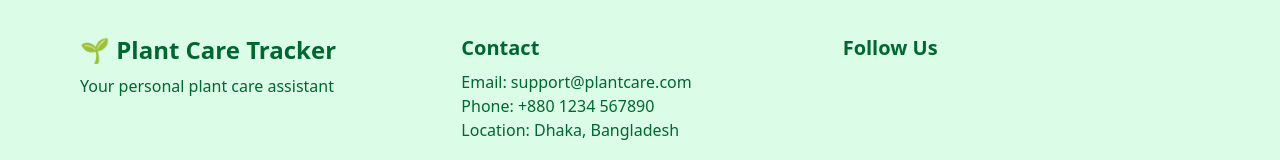
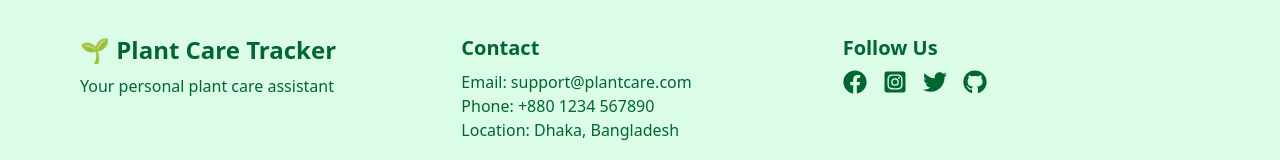
Before and after one commit to niraihan/plant-care-tracker, a React (Vite) app: page / in a window 1280 px wide. Shown: the part 1624-1784 px from the top of the page. Built offline with nearby package versions, Linux system fonts and the light colour scheme; no server answers.

Commit message:
soical icon added

```diff
--- a/src/components/Footer.jsx
+++ b/src/components/Footer.jsx
@@ -1,3 +1,6 @@
+import { FaFacebook, FaGithub, FaTwitter, } from "react-icons/fa";
+import { FaInstagramSquare } from "react-icons/fa";
+
 const Footer = () => {
     return (
         <footer className="bg-green-100 text-green-800 mt-10">
@@ -17,17 +20,17 @@ const Footer = () => {
                 <div>
                     <h3 className="text-xl font-semibold mb-2">Follow Us</h3>
                     <div className="flex gap-4 text-2xl">
-                        <a href="https://facebook.com" target="_blank" rel="noreferrer" className="hover:text-blue-600">
-                            <i className="fa-brands fa-facebook"></i>
+                        <a href="https://www.facebook.com" target="_blank" rel="noreferrer" className="hover:text-blue-600">
+                            <i className="fa-brands fa-facebook"><FaFacebook /></i>
                         </a>
-                        <a href="https://instagram.com" target="_blank" rel="noreferrer" className="hover:text-pink-600">
-                            <i className="fa-brands fa-instagram"></i>
+                        <a href="https://www.instagram.com" target="_blank" rel="noreferrer" className="hover:text-pink-600">
+                            <i className="fa-brands fa-instagram"><FaInstagramSquare /></i>
                         </a>
                         <a href="https://twitter.com" target="_blank" rel="noreferrer" className="hover:text-sky-500">
-                            <i className="fa-brands fa-twitter"></i>
+                            <i className="fa-brands fa-twitter"><FaTwitter /></i>
                         </a>
                         <a href="https://github.com" target="_blank" rel="noreferrer" className="hover:text-gray-800">
-                            <i className="fa-brands fa-github"></i>
+                            <i className="fa-brands fa-github"><FaGithub /></i>
                         </a>
                     </div>
                 </div>
```
